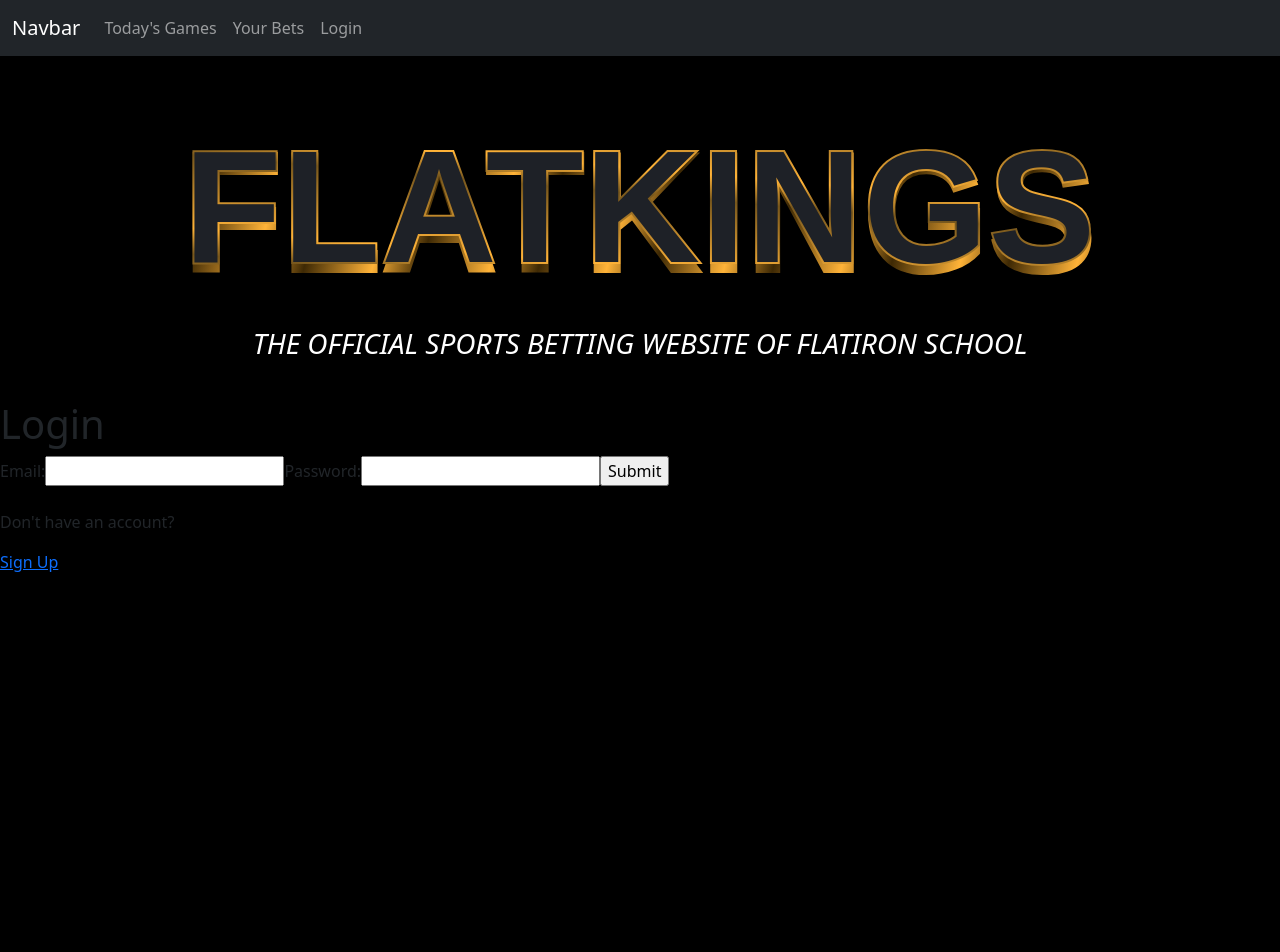
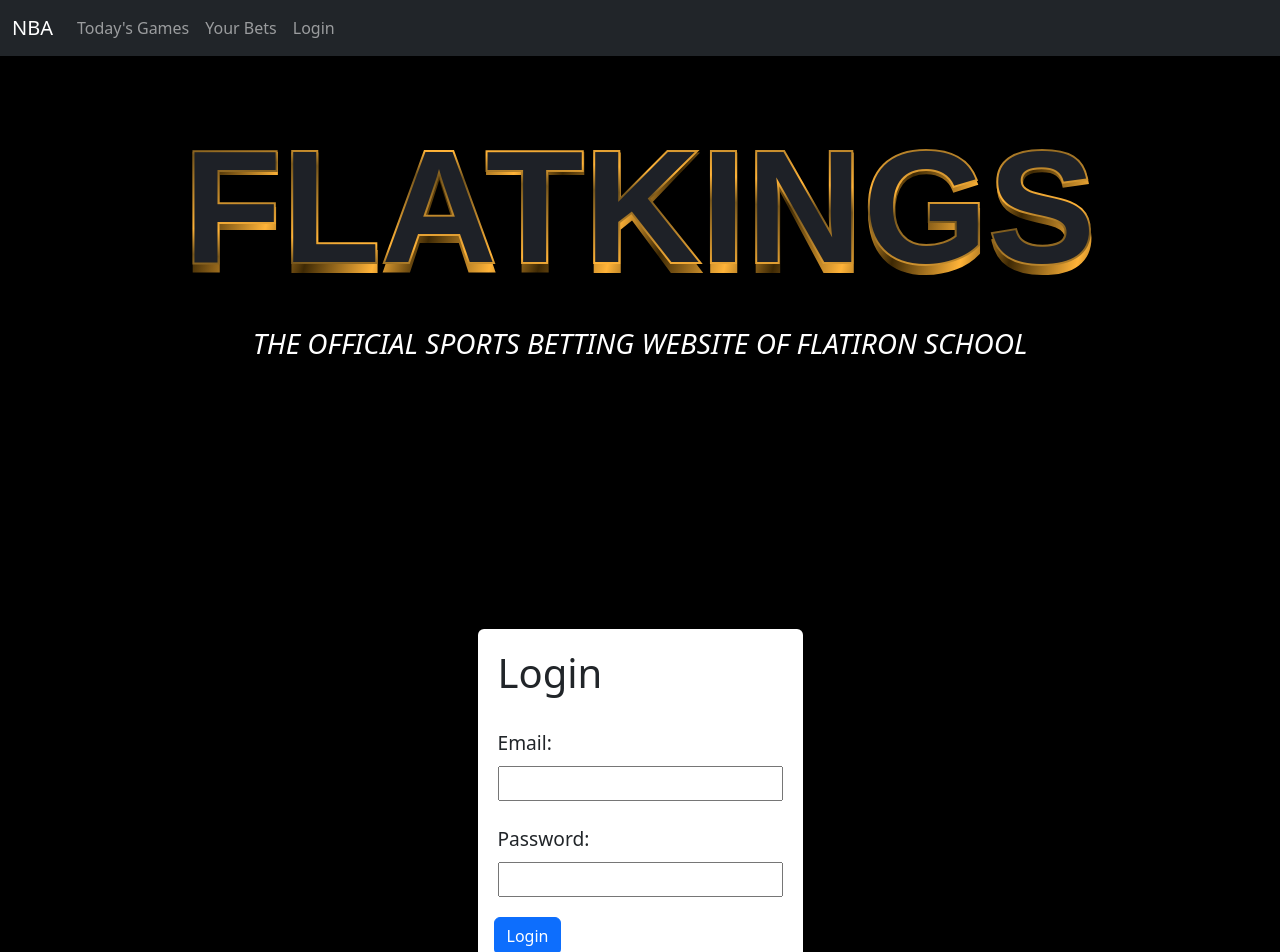
Before and after one commit to galenshosato/FlatKings, a React (Create React App) app in the folder client/my-app/: page /login in a window 1280 px wide. Shown: the top 952 px of the page. Before the commit the page ends 800 px from the top, so only its background shows below. Built offline with nearby package versions, Linux system fonts and the light colour scheme; no server answers.

Commit message:
Added Login info

```diff
--- a/client/my-app/src/App.css
+++ b/client/my-app/src/App.css
@@ -81,3 +81,16 @@
   margin: 0.3rem;
   border-radius: 3px;
 }
+
+.login-form{
+  position: absolute;
+  background-color: rgba(0, 0, 0, 0, 2);
+  height: 100%;
+  width: 100%;
+  mix-blend-mode: normal;
+}
+
+.bootstrap-form {
+  background-color: white;
+  box-shadow: 5px, 5px, 5px rgba(0, 0, 0, 0, 2);
+}
--- a/client/my-app/src/App.js
+++ b/client/my-app/src/App.js
@@ -16,7 +16,7 @@
   const navigate = useNavigate();
 
   useEffect(() => {
-        fetch("http://localhost:3000/games")
+        fetch("https://api.the-odds-api.com/v4/sports/basketball_nba/odds/?apiKey=e6b468f4ded18c9930ffb6dd119aef7f&regions=us&markets=h2h,spreads&oddsFormat=american&bookmakers=draftkings")
         .then((response) => response.json())
         .then(setBets)
     }, []);
--- a/client/my-app/src/components/BetsCard.js
+++ b/client/my-app/src/components/BetsCard.js
@@ -85,7 +85,7 @@
             style={{ width: '30rem' }}
             className="mb-2"
           >
-            <Card.Header style={{'text-align': 'center'}}>Upcoming Game: 3/28/2023</Card.Header>
+            <Card.Header style={{'text-align': 'center'}}>Upcoming Game: 3/31/2023</Card.Header>
             <Card.Body>
               <Card.Title style={{'text-align': 'center'}}>{away_team} @ {home_team}</Card.Title>
               <p>{' '}</p>
--- a/client/my-app/src/components/Header.js
+++ b/client/my-app/src/components/Header.js
@@ -15,7 +15,7 @@
         <Container fluid>
         <Navbar.Toggle aria-controls="navbarScroll" />
         <Navbar.Collapse id="navbarScroll">
-          <Navbar.Brand href="#home">Navbar</Navbar.Brand>
+          <Navbar.Brand href="#home">NBA</Navbar.Brand>
           <Nav className="me-auto"
           style={{ maxHeight: "100px" }}
           navbarScroll>
--- a/client/my-app/src/components/Login.js
+++ b/client/my-app/src/components/Login.js
@@ -1,20 +1,30 @@
+import {Form, Button} from "react-bootstrap"
+import * as React from "react"
 export default function Login({ handleSubmit }) {
     return (
-      <div id='login'>
-        <h1>Login</h1>
-        <form id='login-form' onSubmit={handleSubmit}>
-          <label>Email:</label>
-          <input type='text' name='email' />
-          <label>Password:</label>
-          <input type='text' name='password' />
-          <input type='submit' />
-        </form>
-        <br />
-        <div>
-          <p>
-            Don't have an account?
-          </p>
-          <a href="/signin">Sign Up</a>
+      <div>
+
+        <div className="login-form d-flex justify-content-center align-items-center">
+          <Form className="bootstrap-form rounded p-4 p-sm-3" onSubmit={handleSubmit}>
+            <Form.Group className="mb-3">
+              <h1>Login</h1>
+            </Form.Group>
+            <Form.Group className="mb-3" controlId="formBasicEmail">
+              <Form.Label>Email:</Form.Label>
+              <br/>
+              <input type='text' name='email' />
+
+            </Form.Group>
+
+            <Form.Group className="mb-3" controlId="formBasicPassword">
+              <Form.Label>Password:</Form.Label>
+              <br/>
+              <input type='text' name='password' />
+            </Form.Group>
+            <Button variant="primary" type="submit">
+              Login
+            </Button>
+          </Form>
         </div>
       </div>
     )
```
Also changed, not shown: 1 other file (tests, documents, lock files or other folders).
